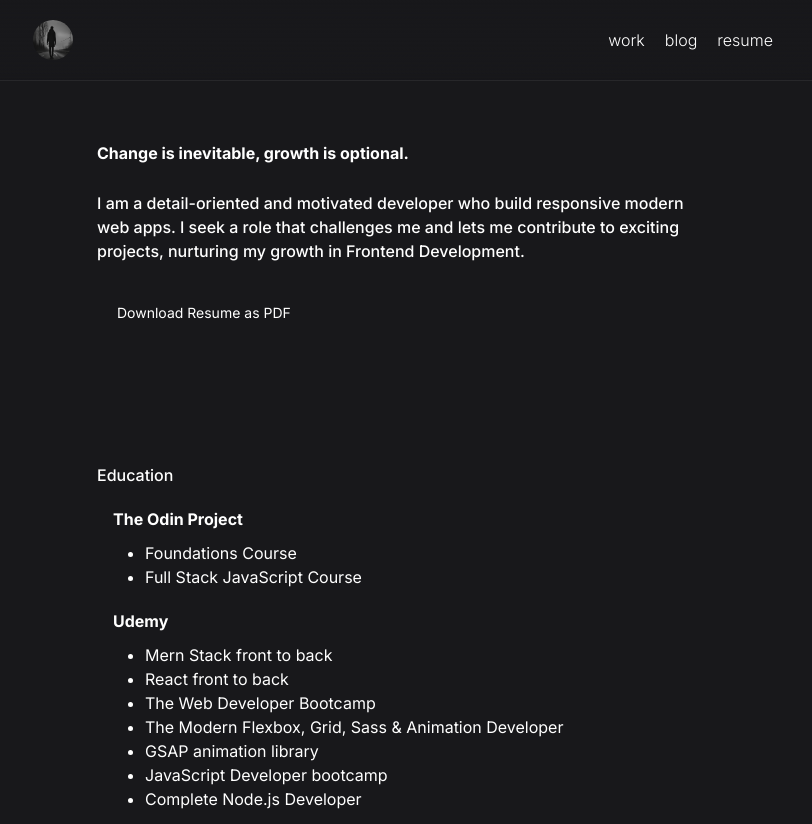
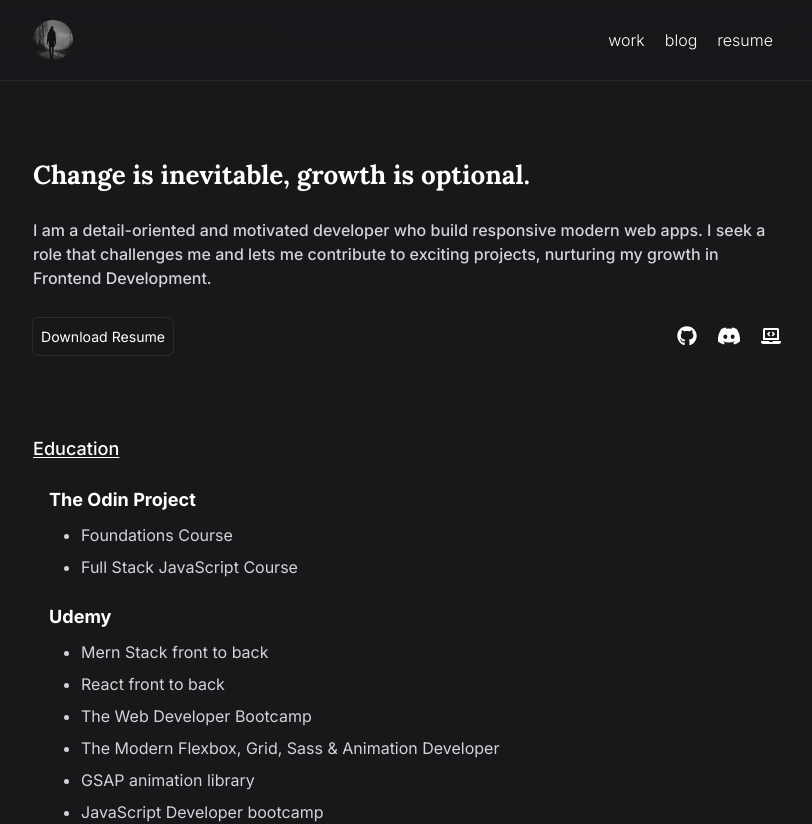
Before and after one commit to DLee1993/website, a Next.js app: page /resume in a window 1280 px wide. Shown: the top 824 px of the page, without its empty margins (233-1045 px from the left). Built offline with nearby package versions, Linux system fonts and the light colour scheme.

Commit message:
added all text content, styling and animations

```diff
--- a/app/resume/page.tsx
+++ b/app/resume/page.tsx
@@ -1,42 +1,55 @@
+"use client";
+
 import Link from "next/link";
 import { resume } from "../portfolioData";
+import SocialLinks from "../components/SocialLinks";
+import ContactForm from "../components/ContactForm";
+import { motion } from "framer-motion";
+import { item, container } from "../lib/framerMotion";
 
 export default function ResumePage() {
     return (
-        <main>
-            <section
-                id="resumeHero"
-                className="bg-foreground/5 rounded-b-3xl py-10 sm:py-12 px-8 sm:px-10 md:px-16 md:py-16"
-            >
-                <article className="flex flex-col gap-7">
-                    <h1 className="-text--hero leading-[110%] max-w-[350px] md:max-w-[439px] lg:max-w-[500px] font-bold">
-                        Change is inevitable, growth is optional.
-                    </h1>
-                    <p className="max-w-2xl leading-[151%] tracking-none font-medium">
-                        I am a detail-oriented and motivated developer who build responsive modern
-                        web apps. I seek a role that challenges me and lets me contribute to
-                        exciting projects, nurturing my growth in Frontend Development.
-                    </p>
+        <motion.section
+            variants={container}
+            initial="hidden"
+            animate="show"
+            className="flex flex-col gap-20 my-14 md:my-16 lg:my-20"
+        >
+            <motion.section variants={item} className="flex flex-col gap-7">
+                <h1 className="text-heading leading-[110%] font-bold font-Lora">
+                    Change is inevitable, growth is optional.
+                </h1>
+                <p className="leading-[151%] tracking-none font-medium text-zinc-300 text-subText sm:text-base">
+                    I am a detail-oriented and motivated developer who build responsive modern web
+                    apps. I seek a role that challenges me and lets me contribute to exciting
+                    projects, nurturing my growth in Frontend Development.
+                </p>
+                <aside className="flex flex-col min-[500px]:flex-row justify-between max-[500px]:items-start gap-y-6">
                     <Link
                         href="/resume.pdf"
                         target="_blank"
                         rel="noopener noreferrer"
                         download
-                        className="block w-fit px-5 py-3 bg-foreground text-background text-sm rounded-md"
+                        className="flex justify-evenly items-center customLinkHover max-w-40 text-subText ring-[1px] ring-zinc-300/10 group"
                     >
-                        Download Resume as PDF
+                        Download Resume
                     </Link>
-                </article>
-            </section>
-            <section id="resumeContent" className="py-10 sm:py-12 md:py-16 px-8 sm:px-10 md:px-16">
+                    <SocialLinks />
+                </aside>
+            </motion.section>
+            <motion.section variants={item}>
                 {resume.map((item, index) => (
                     <section key={index} className="mb-12">
-                        <h2 className="-text--subHeading font-medium">{item.title}</h2>
+                        <h2 className="text-subHeading font-medium underline underline-offset-2">
+                            {item.title}
+                        </h2>
                         {item.courses
                             ? item.courses?.map((course, index) => (
-                                  <article key={index} className="my-5 ml-4">
-                                      <h3 className="font-bold mb-2.5">{course.courseProvider}</h3>
-                                      <ul className="list-disc ml-8">
+                                  <article key={index} className="my-6 ml-4">
+                                      <h3 className="font-bold mb-2.5 text-subHeading">
+                                          {course.courseProvider}
+                                      </h3>
+                                      <ul className="list-disc md:ml-8 space-y-2 text-zinc-300">
                                           {course.courseTitles.map((course, index) => (
                                               <li key={`course-${index}`}>{course}</li>
                                           ))}
@@ -44,15 +57,16 @@ export default function ResumePage() {
                                   </article>
                               ))
                             : item.keynotes.map((note, index) => (
-                                  <article key={index} className="my-5 ml-4">
-                                      <ul className="list-disc ml-8">
+                                  <article key={index} className="my-6 ml-4">
+                                      <ul className="list-disc md:ml-8">
                                           <li>{note}</li>
                                       </ul>
                                   </article>
                               ))}
                     </section>
                 ))}
-            </section>
-        </main>
+            </motion.section>
+            <ContactForm />
+        </motion.section>
     );
 }
```
